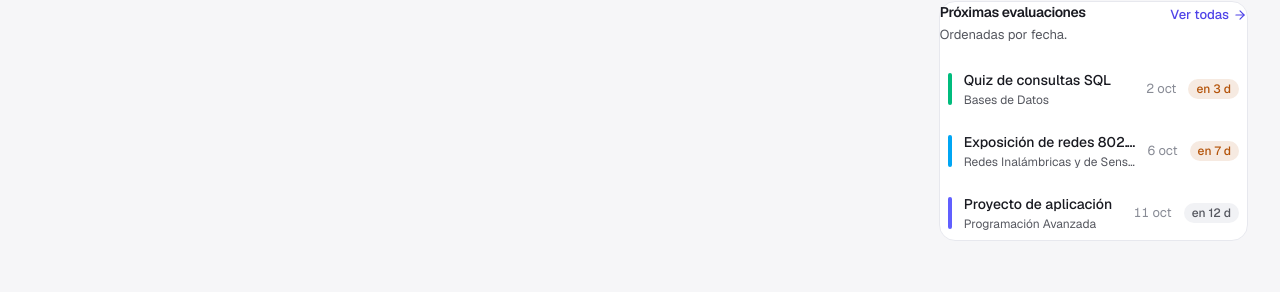
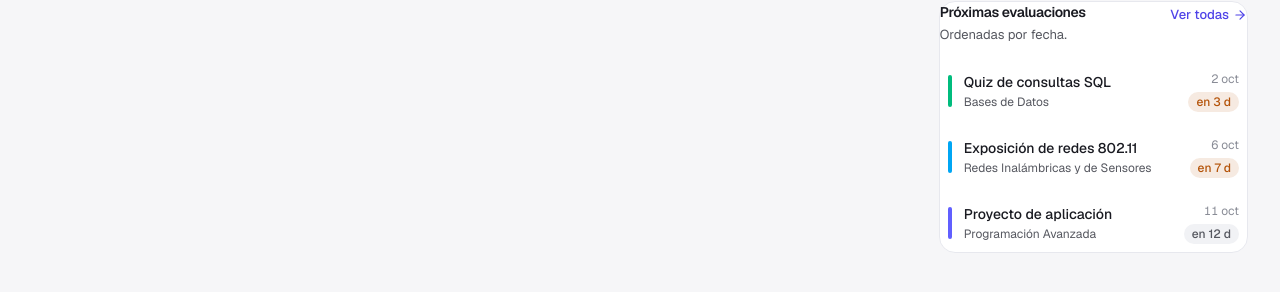
Before and after one commit to lizx295/academic-planner, a Next.js app: page / in a window 1280 px wide. Shown: the part 1020-1312 px from the top of the page. Built offline with nearby package versions, Linux system fonts and the light colour scheme; no server answers.

Commit message:
fix(ui): merge Canvas parallels and separate calendar events

```diff
--- a/packages/core/src/planner.ts
+++ b/packages/core/src/planner.ts
@@ -90,6 +90,103 @@ export function emptyPlannerSnapshot(): PlannerSnapshot {
   };
 }
 
+function foldedCourseText(value: string): string {
+  return value.normalize("NFD").replace(/[\u0300-\u036f]/g, "").toLowerCase();
+}
+
+function legacySectionKind(course: Course): CourseSectionKind {
+  const value = foldedCourseText(`${course.name} ${course.code}`);
+  if (/\b(practica|practico|pract|prac|laboratorio|lab)\b/.test(value) || /[-_\s](p|pra)$/.test(value)) return "practice";
+  if (/\b(teoria|teorico|teorica|teo)\b/.test(value) || /[-_\s]t$/.test(value)) return "theory";
+  return "other";
+}
+
+function legacyBaseText(value: string): string {
+  return value
+    .replace(/\bparalelo\s+(teor[ií]a|te[oó]ric[oa]|teo|pr[aá]ctic[oa]|pract|prac|laboratorio|lab)(?:\s+[A-Z0-9]{1,3})?\b/gi, " ")
+    .replace(/[([]?\s*\b(teor[ií]a|te[oó]ric[oa]|teo|pr[aá]ctic[oa]|pract|prac|laboratorio|lab)\b\s*[)\]]?/gi, " ")
+    .replace(/\bparalelo(?:\s+[A-Z0-9]+)?\b/gi, " ")
+    .replace(/\s*[-–—|/]\s*[TP]\s*$/i, "")
+    .replace(/\s*[-–—|/]\s*$/g, "")
+    .replace(/\s{2,}/g, " ")
+    .trim();
+}
+
+function legacyAcademicCode(course: Course): string | null {
+  return `${course.code} ${course.name}`.toUpperCase().match(/\b[A-Z]{3,6}\d{3,5}\b/)?.[0] ?? null;
+}
+
+/** Migra sincronizaciones anteriores que guardaban teoría y práctica como materias separadas. */
+export function upgradeCanvasCourseSections<T extends PlannerSnapshot>(state: T): T {
+  const candidates = state.courses.filter((course) => course.source === "canvas" && !course.sections?.length);
+  if (candidates.length < 2) return state;
+
+  const groups = new Map<string, Course[]>();
+  for (const course of candidates) {
+    const baseName = legacyBaseText(course.name);
+    const identity = legacyAcademicCode(course) ?? foldedCourseText(baseName);
+    const key = `${course.semesterId}:${identity}`;
+    groups.set(key, [...(groups.get(key) ?? []), course]);
+  }
+
+  const remap = new Map<string, string>();
+  const replacements = new Map<string, Course>();
+  for (const group of groups.values()) {
+    const detected = group.map(legacySectionKind);
+    if (group.length < 2 || !detected.includes("practice")) continue;
+    const inferKind = (course: Course): CourseSectionKind => {
+      const kind = legacySectionKind(course);
+      return kind === "other" && !detected.includes("theory") ? "theory" : kind;
+    };
+    const order = { theory: 0, practice: 1, other: 2 };
+    const sorted = [...group].sort((a, b) => order[inferKind(a)] - order[inferKind(b)] || a.id.localeCompare(b.id));
+    const primary = sorted[0];
+    const seen = new Map<CourseSectionKind, number>();
+    const sections = sorted.map((course): CourseSection => {
+      const kind = inferKind(course);
+      const occurrence = (seen.get(kind) ?? 0) + 1;
+      seen.set(kind, occurrence);
+      const baseLabel = kind === "theory" ? "Teoría" : kind === "practice" ? "Práctica" : "Sección";
+      return {
+        id: `canvas-section-${course.externalId ?? course.id}`,
+        kind,
+        label: occurrence > 1 ? `${baseLabel} ${occurrence}` : baseLabel,
+        name: course.name,
+        code: course.code,
+        professorIds: course.professorId ? [course.professorId] : [],
+        externalId: course.externalId ?? course.id,
+        externalUrl: course.externalUrl ?? null,
+      };
+    });
+    for (const course of sorted) remap.set(course.id, primary.id);
+    replacements.set(primary.id, {
+      ...primary,
+      name: legacyBaseText(primary.name),
+      code: legacyAcademicCode(primary) ?? legacyBaseText(primary.code),
+      externalId: sorted.map((course) => course.externalId ?? course.id).join(","),
+      sections,
+    });
+  }
+  if (remap.size === 0) return state;
+
+  const courseId = (id: string) => remap.get(id) ?? id;
+  return {
+    ...state,
+    courses: state.courses.flatMap((course) => {
+      const target = remap.get(course.id);
+      if (!target) return [course];
+      return target === course.id ? [replacements.get(course.id) ?? course] : [];
+    }),
+    schedules: state.schedules.map((item) => ({ ...item, courseId: courseId(item.courseId) })),
+    attendance: state.attendance.map((item) => ({ ...item, courseId: courseId(item.courseId) })),
+    tasks: state.tasks.map((item) => ({ ...item, courseId: item.courseId ? courseId(item.courseId) : null })),
+    assessments: state.assessments.map((item) => ({ ...item, courseId: courseId(item.courseId) })),
+    grades: state.grades.map((item) => ({ ...item, courseId: courseId(item.courseId) })),
+    notionWorkspaces: state.notionWorkspaces.map((item) => ({ ...item, courseId: courseId(item.courseId) })),
+    materials: state.materials.map((item) => ({ ...item, courseId: courseId(item.courseId) })),
+  };
+}
+
 export function mergeCanvasSync(state: PlannerSnapshot, payload: CanvasSyncPayload): PlannerSnapshot {
   const isDemoState = state.activeSemesterId === "sem-2026-2" && state.courses.length === 6
     && state.courses.every((course) => /^co[1-6]$/.test(course.id));
--- a/src/app/page.tsx
+++ b/src/app/page.tsx
@@ -130,8 +130,8 @@ export default function DashboardPage() {
       <WeekStrip />
       <PendingConfirmations />
 
-      <div className="grid gap-5 lg:grid-cols-3">
-        <div className="space-y-5 lg:col-span-2">
+      <div className="grid gap-5 xl:grid-cols-3">
+        <div className="space-y-5 xl:col-span-2">
           <NextClassCard />
           <AgendaToday />
         </div>
--- a/src/components/calendar/CalendarViews.tsx
+++ b/src/components/calendar/CalendarViews.tsx
@@ -5,7 +5,7 @@ import { addDays, format, isSameDay, isSameMonth } from "date-fns";
 import { es } from "date-fns/locale";
 
 import { EVENT_META } from "@/lib/colors";
-import { monthWeeks, weekDays, type EventSource } from "@/lib/calendar";
+import { monthWeeks, type EventSource } from "@/lib/calendar";
 import { materializeEvents } from "@/lib/calendar";
 import { timeToMinutes, minutesToTime } from "@/lib/format";
 import { cn } from "@/lib/utils";
@@ -18,27 +18,44 @@ interface Placed extends CalendarEvent {
   total: number;
 }
 
-function placeEvents(events: CalendarEvent[]): Placed[] {
+export function placeEvents(events: CalendarEvent[]): Placed[] {
   const sorted = [...events].sort(
     (a, b) => a.start.localeCompare(b.start) || a.end.localeCompare(b.end),
   );
-  const active: Array<{ col: number; end: number }> = [];
   const placed: Placed[] = [];
 
-  for (const ev of sorted) {
-    const start = timeToMinutes(ev.start);
-    const end = Math.max(timeToMinutes(ev.end), start + 30);
-    for (let i = active.length - 1; i >= 0; i--) {
-      if (active[i].end <= start) active.splice(i, 1);
+  type Interval = { event: CalendarEvent; start: number; end: number };
+  let group: Interval[] = [];
+  let groupEnd = -1;
+
+  function flushGroup() {
+    if (group.length === 0) return;
+    const active: Array<{ col: number; end: number }> = [];
+    const groupPlaced: Array<{ event: CalendarEvent; col: number }> = [];
+    let total = 1;
+    for (const item of group) {
+      for (let i = active.length - 1; i >= 0; i--) {
+        if (active[i].end <= item.start) active.splice(i, 1);
+      }
+      const used = new Set(active.map((entry) => entry.col));
+      let col = 0;
+      while (used.has(col)) col += 1;
+      active.push({ col, end: item.end });
+      total = Math.max(total, col + 1);
+      groupPlaced.push({ event: item.event, col });
     }
-    let col = 0;
-    const used = new Set(active.map((a) => a.col));
-    while (used.has(col)) col++;
-    const maxCol = active.length > 0 ? Math.max(...active.map((a) => a.col)) : col;
-    const total = Math.max(maxCol, col) + 1;
-    placed.push({ ...ev, col, total });
-    active.push({ col, end });
+    placed.push(...groupPlaced.map(({ event, col }) => ({ ...event, col, total })));
+    group = [];
   }
+
+  for (const event of sorted) {
+    const start = timeToMinutes(event.start);
+    const end = Math.max(timeToMinutes(event.end), start + 30);
+    if (group.length > 0 && start >= groupEnd) flushGroup();
+    group.push({ event, start, end });
+    groupEnd = Math.max(groupEnd, end);
+  }
+  flushGroup();
   return placed;
 }
 
@@ -258,7 +275,7 @@ export function TimeGrid({
               ))}
             </div>
 
-            {byDay.map(({ day, key, events }) => {
+            {byDay.map(({ key, events }) => {
               const isToday = key === format(new Date(), "yyyy-MM-dd");
               const nowMin = new Date().getHours() * 60 + new Date().getMinutes();
               const nowPct = ((nowMin - DAY_START) / TOTAL_MIN) * 100;
--- a/src/components/dashboard/UpcomingAssessments.tsx
+++ b/src/components/dashboard/UpcomingAssessments.tsx
@@ -61,12 +61,14 @@ export function UpcomingAssessments() {
                       <span className="block truncate text-sm font-medium text-text">{a.name}</span>
                       <span className="mt-0.5 block truncate text-xs text-text-muted">{a.courseName}</span>
                     </span>
-                    <span className="shrink-0 text-[13px] tabular text-text-faint">
-                      {format(new Date(`${a.date}T00:00:00`), "d MMM", { locale: es })}
+                    <span className="flex shrink-0 flex-col items-end gap-1">
+                      <span className="text-[12px] tabular text-text-faint">
+                        {format(new Date(`${a.date}T00:00:00`), "d MMM", { locale: es })}
+                      </span>
+                      <Badge tone={diff <= 7 ? "warning" : "neutral"}>
+                        {diff === 0 ? "Hoy" : diff === 1 ? "Mañana" : `en ${diff} d`}
+                      </Badge>
                     </span>
-                    <Badge tone={diff <= 7 ? "warning" : "neutral"}>
-                      {diff === 0 ? "Hoy" : diff === 1 ? "Mañana" : `en ${diff} d`}
-                    </Badge>
                   </Link>
                 </li>
               );
--- a/src/components/ui/Card.tsx
+++ b/src/components/ui/Card.tsx
@@ -18,7 +18,7 @@ export function CardHeader({
   className?: string;
 }) {
   return (
-    <div className={cn("flex items-start justify-between gap-3", className)}>
+    <div className={cn("flex flex-wrap items-start justify-between gap-x-3 gap-y-2", className)}>
       <div className="min-w-0">
         <h3 className="text-sm font-semibold tracking-tight text-text">{title}</h3>
         {description ? <p className="mt-0.5 text-[13px] leading-relaxed text-text-muted">{description}</p> : null}
--- a/src/lib/canvas.ts
+++ b/src/lib/canvas.ts
@@ -133,7 +133,9 @@ function sectionKind(course: CanvasCourse): CourseSectionKind {
 
 function withoutSection(value: string | undefined): string {
   return (value ?? "")
+    .replace(/\bparalelo\s+(teor[ií]a|te[oó]ric[oa]|teo|pr[aá]ctic[oa]|pract|prac|laboratorio|lab)(?:\s+[A-Z0-9]{1,3})?\b/gi, " ")
     .replace(/[([]?\s*\b(teor[ií]a|te[oó]ric[oa]|teo|pr[aá]ctic[oa]|pract|prac|laboratorio|lab)\b\s*[)\]]?/gi, " ")
+    .replace(/\bparalelo(?:\s+[A-Z0-9]+)?\b/gi, " ")
     .replace(/\s*[-–—|/]\s*[TP]\s*$/i, "")
     .replace(/\s*[-–—|/]\s*$/g, "")
     .replace(/\s{2,}/g, " ")
@@ -209,13 +211,21 @@ export function normalizeCanvasData(
   const courseIdByCanvasId = new Map<number, string>();
   const courses: Course[] = [...grouped.values()].map((group, index) => {
     const kindsSeen = new Map<CourseSectionKind, number>();
+    const detectedKinds = group.raw.map(sectionKind);
+    const inferKind = (course: CanvasCourse): CourseSectionKind => {
+      const detected = sectionKind(course);
+      if (detected === "other" && detectedKinds.includes("practice") && !detectedKinds.includes("theory")) {
+        return "theory";
+      }
+      return detected;
+    };
     const sections: CourseSection[] = group.raw
       .sort((a, b) => {
         const order = { theory: 0, practice: 1, other: 2 };
-        return order[sectionKind(a)] - order[sectionKind(b)] || a.id - b.id;
+        return order[inferKind(a)] - order[inferKind(b)] || a.id - b.id;
       })
       .map((course) => {
-        const kind = sectionKind(course);
+        const kind = inferKind(course);
         const occurrence = (kindsSeen.get(kind) ?? 0) + 1;
         kindsSeen.set(kind, occurrence);
         const baseLabel = sectionLabel(kind);
```
Also changed, not shown: src/store/app.ts (+9 -8 lines), 2 other files (tests, documents, lock files or other folders).
